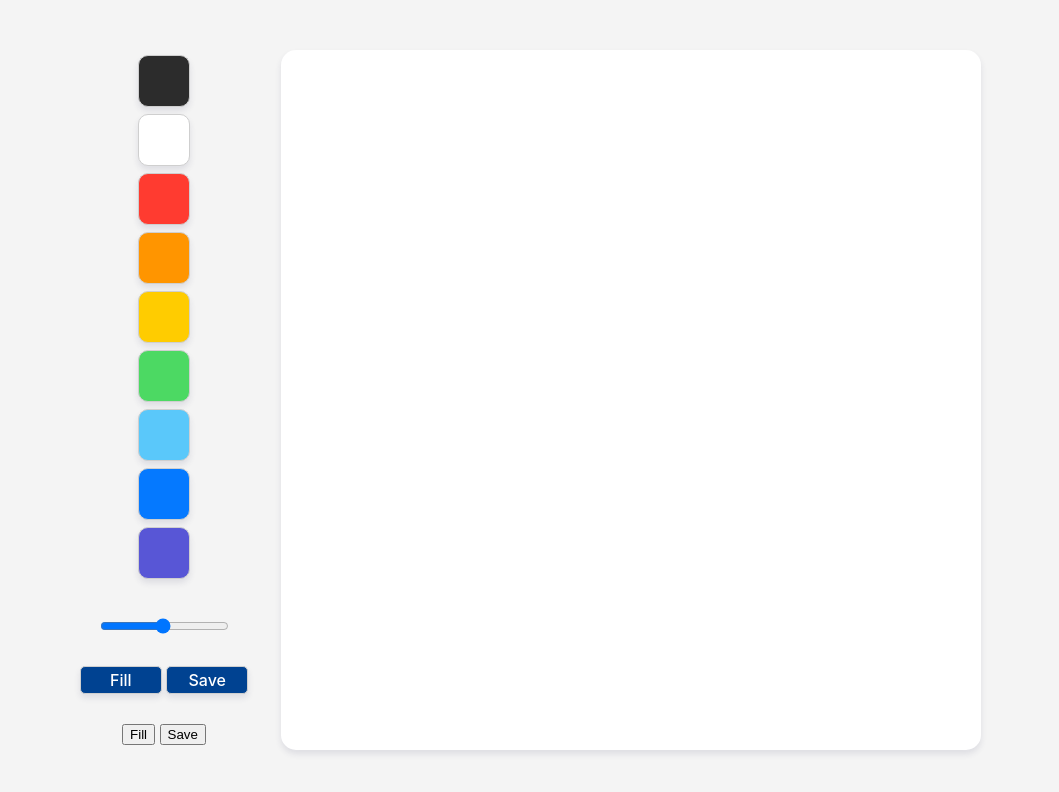
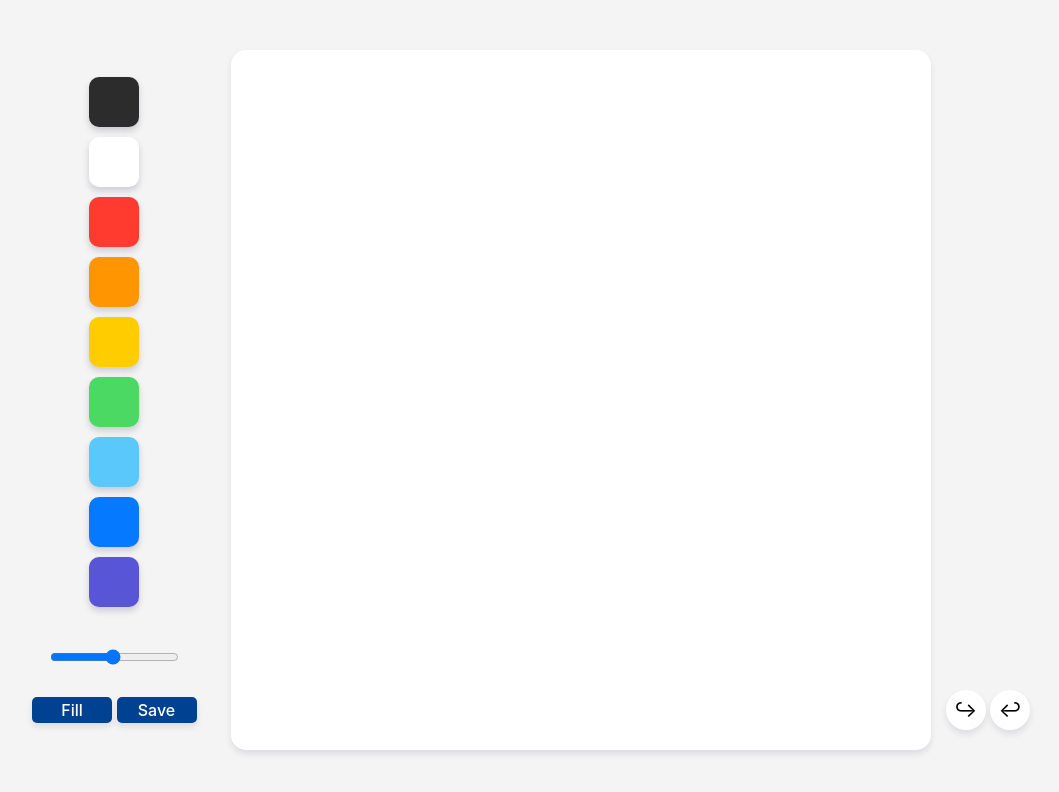
Before and after one commit to yezlee/paint-JS, a plain HTML site: page index.html in a window 1280 px wide. Shown: the whole page, without its empty margins (116-1175 px from the left). Drawn offline with Linux system fonts and the light colour scheme.

Commit message:
Edit Layout

```diff
--- a/index.html
+++ b/index.html
@@ -8,7 +8,7 @@
     <title>Paint-JS</title>
   </head>
   <body>
-    <div class="controls">
+    <div class="controls_left">
       <div class="controls_colors" id="paintColors">
         <div class="controls_color" style="background-color: #2c2c2c"></div>
         <div class="controls_color" style="background-color: white"></div>
@@ -34,12 +34,14 @@
         <button id="paintMode">Fill</button>
         <button id="paintSave">Save</button>
       </div>
+    </div>
+    <canvas class="canvas" id="paintCanvas"></canvas>
+    <div class="controls_right">
       <div class="controls_action_btns">
-        <button id="paintMode">Fill</button>
-        <button id="paintSave">Save</button>
+        <button id="redo">↪</button>
+        <button id="undo">↩</button>
       </div>
     </div>
-    <canvas class="canvas" id="paintCanvas"></canvas>
     <script src="app.js"></script>
   </body>
 </html>
--- a/styles.css
+++ b/styles.css
@@ -19,36 +19,31 @@ body {
   box-shadow: 0 4px 6px rgba(50, 50, 93, 0.11);
 }
 
-.controls {
+.controls_left {
   margin-right: 20px;
   display: flex;
   flex-direction: column;
   align-items: center;
 }
 
-.controls .constrols_colors {
+.controls_left .constrols_colors {
   display: flex;
   flex-direction: column;
 }
 
-.controls .controls_color {
+.controls_left .controls_color {
   width: 50px;
   height: 50px;
   border-radius: 10px;
-  margin-bottom: 7px;
-  box-shadow: 0 4px 6px rgba(50, 50, 93, 0.11);
-  border: 1px solid rgb(207, 207, 207);
+  margin-bottom: 10px;
+  box-shadow: 0 4px 6px rgba(50, 50, 93, 0.2);
 }
 
-.controls .controls_brushRange {
+.controls_left .controls_brushRange {
   margin: 30px;
 }
 
-.controls .controls_btns {
-  margin-bottom: 30px;
-}
-
-.controls .controls_btns button {
+.controls_left .controls_btns button {
   all: unset;
   cursor: pointer;
   background-color: #004291;
@@ -59,5 +54,27 @@ body {
   text-align: center;
   border-radius: 5px;
   box-shadow: 0 4px 6px rgba(50, 50, 93, 0.11);
-  border: 1px solid rgb(207, 207, 207);
 }
+
+.controls_right {
+  display: flex;
+  flex-direction: column;
+  height: 700px;
+  justify-content: flex-end;
+}
+
+.controls_action_btns {
+  margin-left: 15px;
+  margin-bottom: 20px;
+}
+.controls_action_btns button {
+  all: unset;
+  cursor: pointer;
+  background-color: #fff;
+  width: 40px;
+  height: 40px;
+  border-radius: 50px;
+  text-align: center;
+  font-size: 20px;
+  box-shadow: 0 4px 6px rgba(50, 50, 93, 0.11);
+}
```
